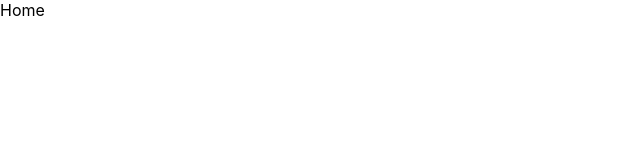
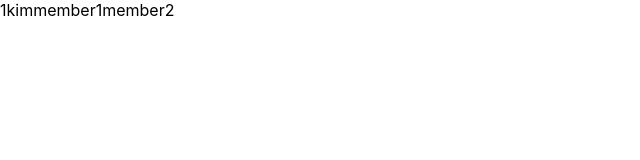
Before and after one commit to seunghowhite/TypeScript-Prac, a React (Create React App) app: page / in a window 1280 px wide. Shown: the top 160 px of the page, without its empty margins (0-640 px from the left). Built offline with nearby package versions, Linux system fonts and the light colour scheme.

Commit message:
[firstTry] study1. 타입지정 연습

```diff
--- a/src/pages/Home.tsx
+++ b/src/pages/Home.tsx
@@ -1,7 +1,8 @@
 import React from "react";
+import Study1 from "../study/Study1";
 
 function Home() {
-  return <div>Home</div>;
+  return <Study1 />;
 }
 
 export default Home;
--- /dev/null
+++ b/src/study/Study1.tsx
@@ -0,0 +1,51 @@
+import React from "react";
+
+function Study1() {
+  //타입 지정가능
+  let name: string = "kim";
+  //나중에 name이라는곳에 다른 type을 넣을시 오류를 내준다
+  let age: number = 1;
+  //arry
+  let members: string[] = ["member1", "member2"];
+  //object
+  let obmembers: { member1: "seung"; member2: "park" } = {
+    member1: "seung",
+    member2: "park",
+  };
+  //모든곳에 type지정할 필요가 없다.
+  //자동으로 tsx알아서 만들어준다.
+
+  //---------------------------------------
+  //Q2. 여러분이 가장 좋아하는 곡과 가수이름을 변수에 object 자료형으로 담아보십시오.
+  const carthegarden: {
+    name: string;
+    age: number;
+    bestsong: { songname: string; year: number };
+  } = {
+    name: "car",
+    age: 30,
+    bestsong: { songname: "기다린만큼더", year: 20220320 },
+  };
+
+  // Q3. 다음과 같이 생긴 자료의 타입지정을 해보도록 합시다.
+  let project: {
+    member: string[];
+    days: number;
+    started: boolean;
+  } = {
+    member: ["kim", "park"],
+    days: 30,
+    started: true,
+  };
+  return (
+    <div>
+      <span>{age}</span>
+      <span>{name}</span>
+      {members.map((member) => {
+        return <span>{member}</span>;
+      })}
+    </div>
+  );
+}
+
+export default Study1;
```
Also changed, not shown: tsconfig.json (+33 -8 lines).
